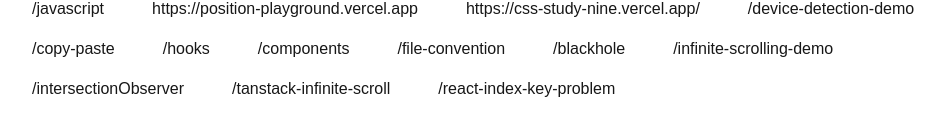
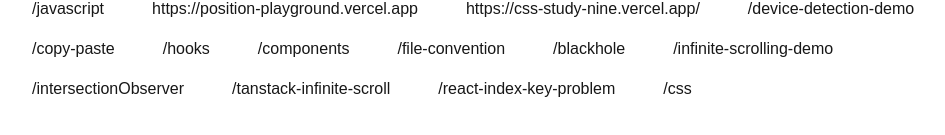
Before and after one commit to nhl1991/nextjs-example-demo, a Next.js app: page / in a window 1280 px wide. Shown: the part 395-530 px from the top of the page, without its empty margins (160-1105 px from the left). Built offline with nearby package versions, Linux system fonts and the light colour scheme.

Commit message:
Link to /css added.

```diff
--- a/src/app/page.tsx
+++ b/src/app/page.tsx
@@ -20,6 +20,7 @@
         <LinkContainer link="/intersectionObserver" />
         <LinkContainer link="/tanstack-infinite-scroll" />
         <LinkContainer link="/react-index-key-problem" />
+        <LinkContainer link="/css" />
       </div>
 
     </div>
```
